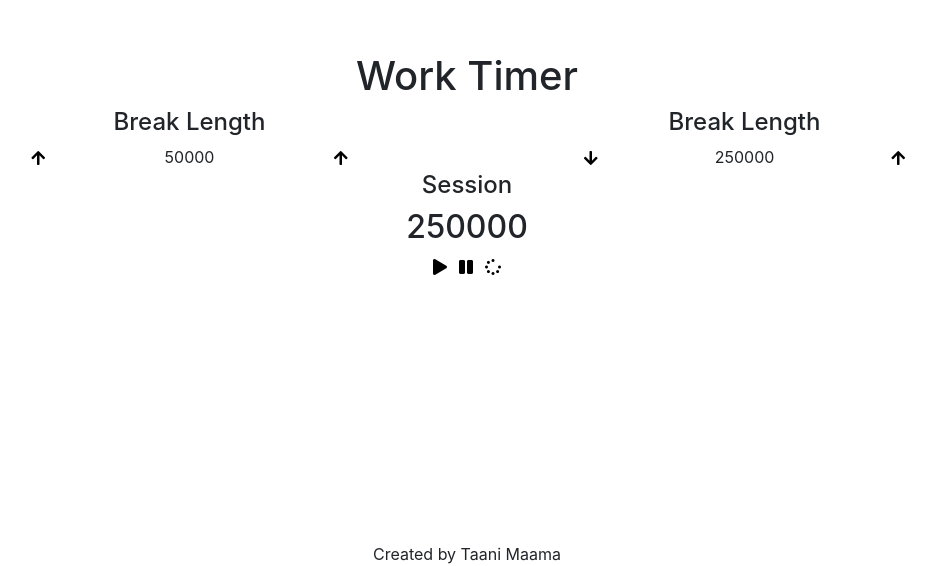
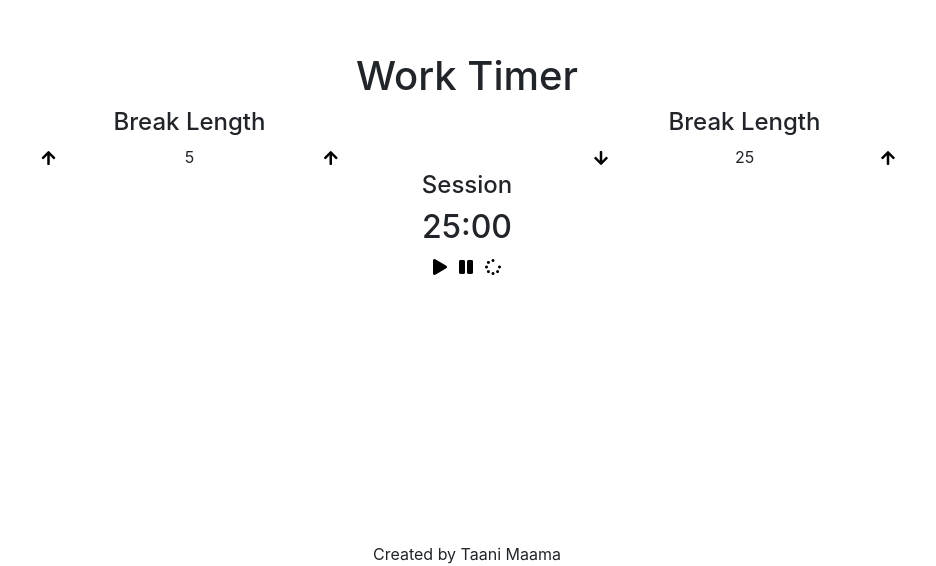
Before and after one commit to TaaniBravo/Work-and-Break-Timer, a React (Create React App) app: page / in a window 1280 px wide. Shown: the part 234-800 px from the top of the page, without its empty margins (173-1109 px from the left). Built offline with nearby package versions, Linux system fonts and the light colour scheme.

Commit message:
Formatted the timer.

```diff
--- a/src/components/Session.js
+++ b/src/components/Session.js
@@ -1,4 +1,4 @@
-import React, { useEffect, useRef } from "react";
+import React from "react";
 import { useCountsContext } from "../hooks/useCounts";
 
 const Session = () => {
@@ -7,12 +7,12 @@ const Session = () => {
   let countdown = 0;
   let interval;
 
-  useEffect(() => {}, [countdown]);
-
   const timer = () => {
     if (countdown === counts.workCount) return;
     countdown++;
-    document.getElementById("counter").innerHTML = counts.workCount - countdown;
+    document.getElementById("counter").innerHTML = formatTimer(
+      counts.workCount - countdown
+    );
   };
 
   const start = () => (interval = setInterval(timer, 1000));
@@ -22,13 +22,24 @@ const Session = () => {
   const resetTimer = () => {
     pause();
     countdown = 0;
-    document.getElementById("counter").innerHTML = counts.workCount - countdown;
+    document.getElementById("counter").innerHTML = formatTimer(
+      counts.workCount - countdown
+    );
+  };
+
+  const formatTimer = seconds => {
+    let sec = seconds % 60;
+    const min = parseInt(seconds / 60);
+
+    if (sec.toString().length === 1) sec = "0" + sec;
+
+    return min + ":" + sec;
   };
 
   return (
     <div>
       <h4>Session</h4>
-      <h2 id="counter">{counts.workCount - countdown}</h2>
+      <h2 id="counter">{formatTimer(counts.workCount - countdown)}</h2>
       <div className="button-container">
         <button onClick={start}>
           <i class="fas fa-play"></i>
--- a/src/components/Timers.js
+++ b/src/components/Timers.js
@@ -17,17 +17,17 @@ const Timers = () => {
             onClickFunction={() =>
               setCounts({
                 ...counts,
-                breakCount: breakCount - 1
+                breakCount: breakCount - 60
               })
             }
           />{" "}
-          {breakCount}{" "}
+          {breakCount / 60}{" "}
           <Button
             Arrow={"up"}
             onClickFunction={() =>
               setCounts({
                 ...counts,
-                breakCount: breakCount + 1
+                breakCount: breakCount + 60
               })
             }
           />
@@ -41,17 +41,17 @@ const Timers = () => {
             onClickFunction={() =>
               setCounts({
                 ...counts,
-                workCount: workCount - 1
+                workCount: workCount - 60
               })
             }
           />{" "}
-          {workCount}{" "}
+          {workCount / 60}{" "}
           <Button
             Arrow={"up"}
             onClickFunction={() =>
               setCounts({
                 ...counts,
-                workCount: workCount + 1
+                workCount: workCount + 60
               })
             }
           />
--- a/src/hooks/useCounts.js
+++ b/src/hooks/useCounts.js
@@ -5,8 +5,8 @@ const { Provider } = CountContext;
 
 const CountsProvider = ({ value = [], ...props }) => {
   const [counts, setCounts] = useState({
-    workCount: 250000,
-    breakCount: 50000
+    workCount: 1500,
+    breakCount: 300
   });
 
   return <Provider value={[counts, setCounts]} {...props} />;
```
